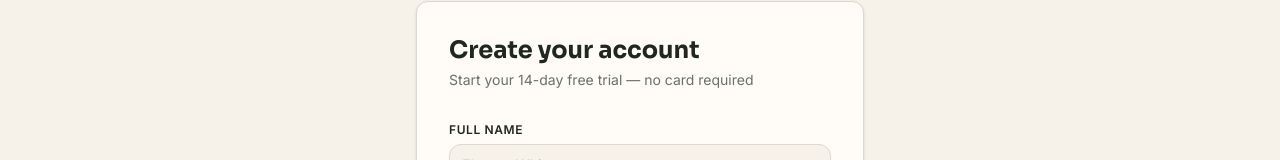
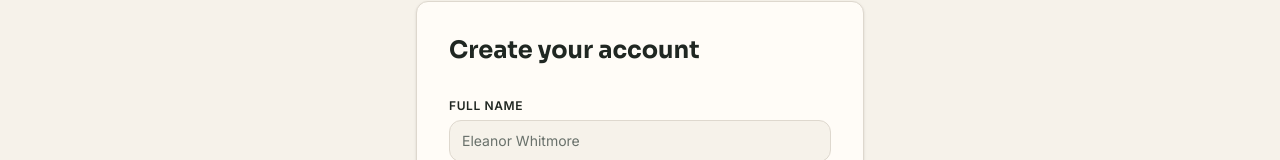
Before and after one commit to subhro72/DineFlow, a React (Vite) app in the folder frontend/: page /register in a window 1280 px wide. Shown: the part 128-288 px from the top of the page. Built offline with nearby package versions, Linux system fonts and the light colour scheme; no server answers.

Commit message:
feat: comment out the free trial promotional text in the registration page

```diff
--- a/frontend/src/pages/Register.jsx
+++ b/frontend/src/pages/Register.jsx
@@ -143,9 +143,9 @@ export default function Register() {
                 Create your account
               </h1>
 
-              <p className="text-sm text-sage">
+              {/* <p className="text-sm text-sage">
                 Start your 14-day free trial — no card required
-              </p>
+              </p> */}
 
             </div>
 
```
